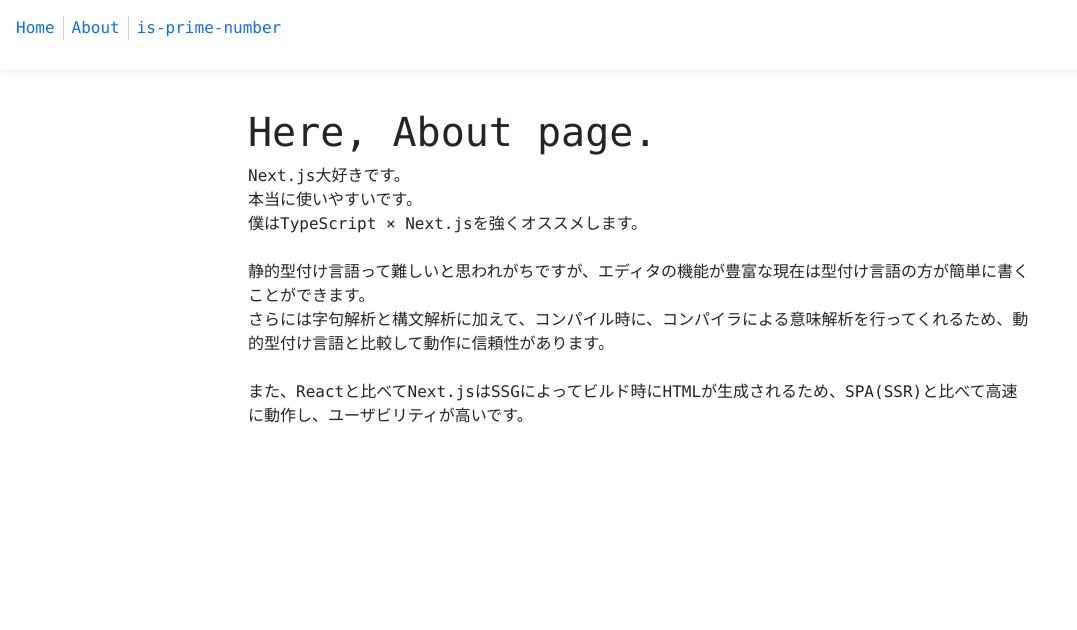
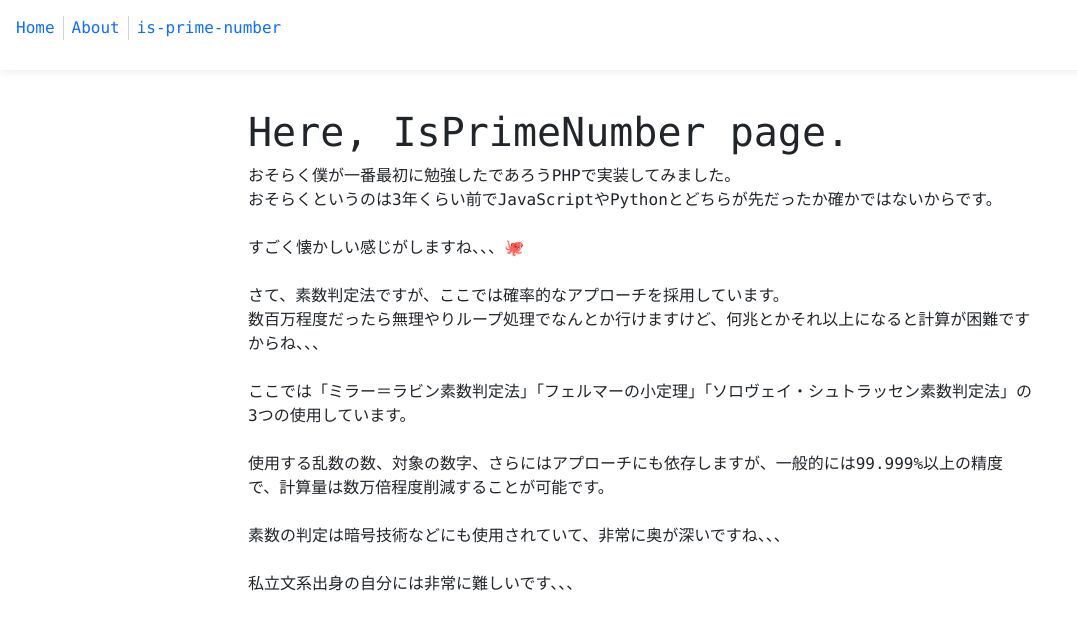
Before and after one commit to osawa-koki/IsPrimeNumber.php, a Next.js app in the folder client/: page /about in a window 1280 px wide. Shown: the top 630 px of the page, without its empty margins (0-1077 px from the left). Built offline with nearby package versions, Linux system fonts and the light colour scheme.

Commit message:
説明書いた。

```diff
--- a/client/pages/about.tsx
+++ b/client/pages/about.tsx
@@ -5,8 +5,10 @@ export default function HelloWorld() {
     <Layout>
       <main>
         <div id="About">
-          <h1>Here, About page.</h1>
-          <p>Next.js大好きです。<br />本当に使いやすいです。<br />僕はTypeScript × Next.jsを強くオススメします。<br /><br />静的型付け言語って難しいと思われがちですが、エディタの機能が豊富な現在は型付け言語の方が簡単に書くことができます。<br />さらには字句解析と構文解析に加えて、コンパイル時に、コンパイラによる意味解析を行ってくれるため、動的型付け言語と比較して動作に信頼性があります。<br /><br />また、Reactと比べてNext.jsはSSGによってビルド時にHTMLが生成されるため、SPA(SSR)と比べて高速に動作し、ユーザビリティが高いです。</p>
+          <h1>Here, IsPrimeNumber page.</h1>
+          <p>
+            おそらく僕が一番最初に勉強したであろうPHPで実装してみました。<br />おそらくというのは3年くらい前でJavaScriptやPythonとどちらが先だったか確かではないからです。<br /><br />すごく懐かしい感じがしますね、、、🐙<br /><br />さて、素数判定法ですが、ここでは確率的なアプローチを採用しています。<br />数百万程度だったら無理やりループ処理でなんとか行けますけど、何兆とかそれ以上になると計算が困難ですからね、、、<br /><br />ここでは「ミラー＝ラビン素数判定法」「フェルマーの小定理」「ソロヴェイ・シュトラッセン素数判定法」の3つの使用しています。<br /><br />使用する乱数の数、対象の数字、さらにはアプローチにも依存しますが、一般的には99.999%以上の精度で、計算量は数万倍程度削減することが可能です。<br /><br />素数の判定は暗号技術などにも使用されていて、非常に奥が深いですね、、、<br /><br />私立文系出身の自分には非常に難しいです、、、
+          </p>
         </div>
       </main>
     </Layout>
```
